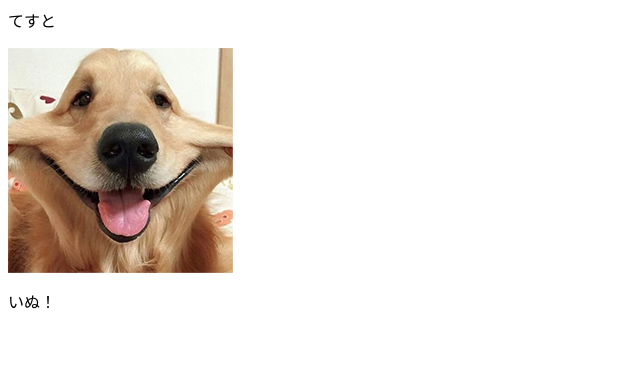
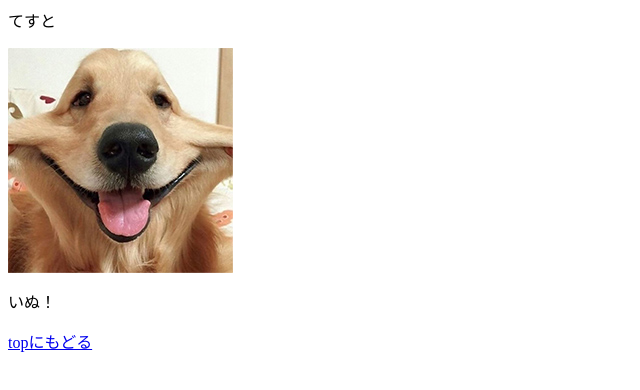
Before and after one commit to ducklily/git_test, a plain HTML site: page honma.html in a window 1280 px wide. Shown: the whole page, without its empty margins (0-640 px from the left). Drawn offline with Linux system fonts and the light colour scheme.

Commit message:
リンクを追加

```diff
--- a/honma.html
+++ b/honma.html
@@ -3,5 +3,6 @@
 <body>
 <p><img src="img/101.jpg"></p>
 <p>いぬ！</p>
+<p><a href="index.html">topにもどる</a></p>
 </body>
 </html>
```
